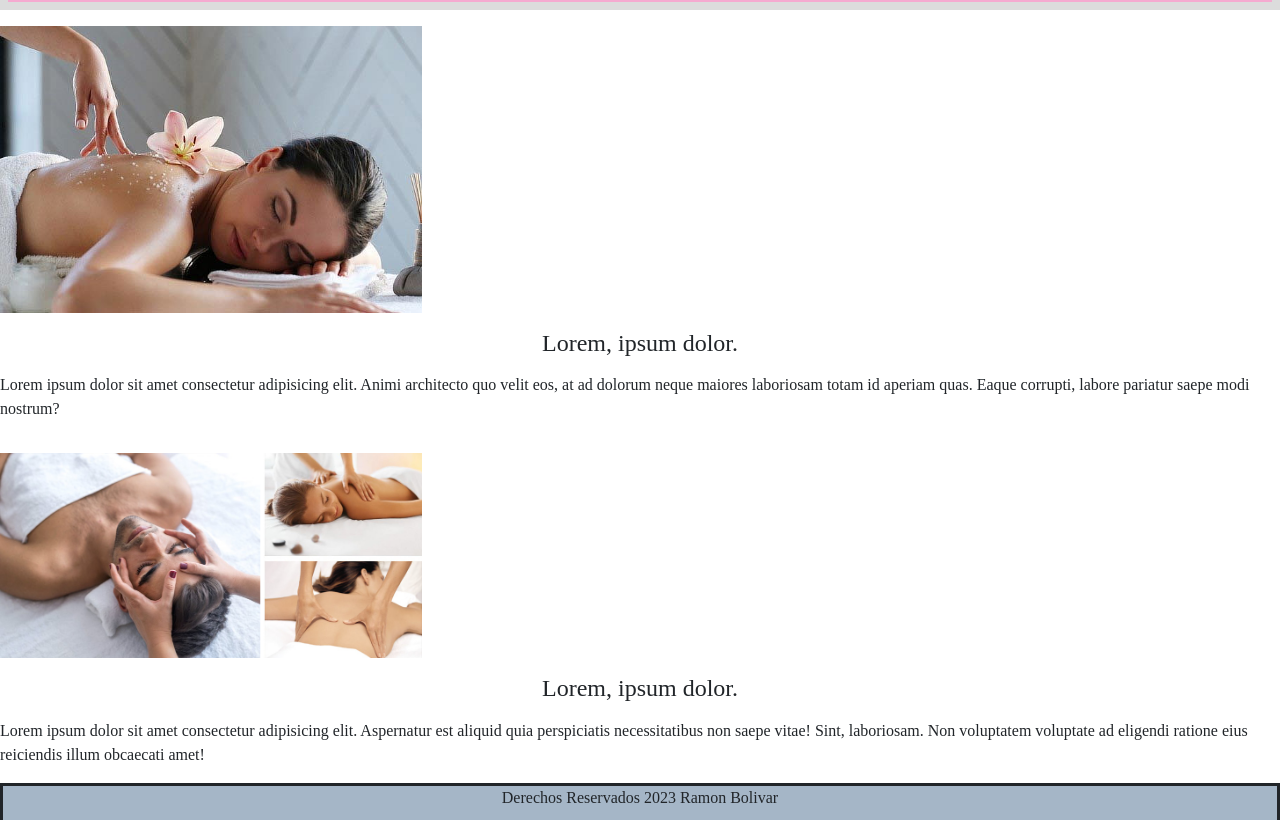
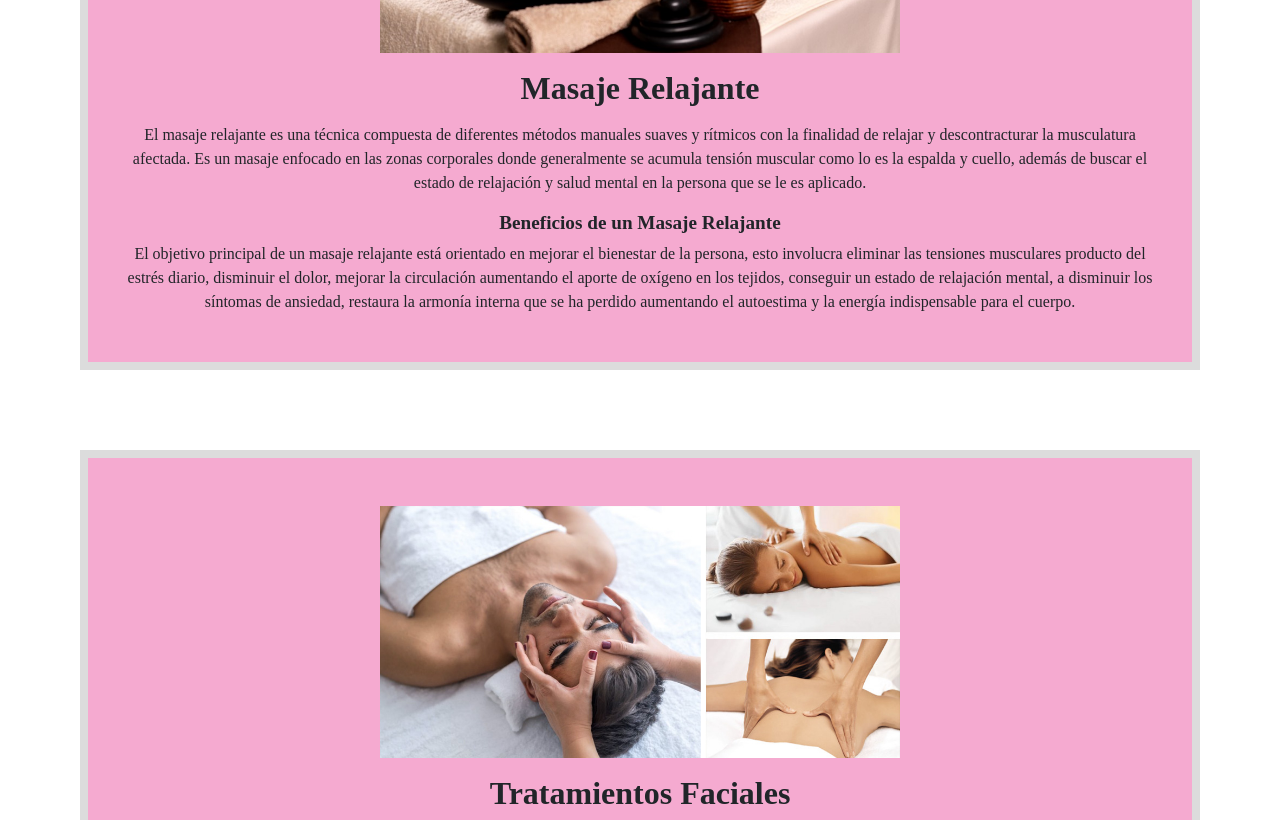
Before and after one commit to bolivarcampos/entrega2-coderhouse, a plain HTML site: page pages/Servicios.html in a window 1280 px wide. Shown: the part 1642-2462 px from the top of the page. Drawn offline with nearby package versions, Linux system fonts and the light colour scheme; a web font is replaced by a local one.

Commit message:
page servicios lista

```diff
--- a/pages/Servicios.html
+++ b/pages/Servicios.html
@@ -53,38 +53,59 @@
     </header>
     <main>
 
-            <img class="imgcentral " src="../images/woman-567021_1280.jpg" alt="mujermasaje">
+        <img class="imgcentral " src="../images/woman-567021_1280.jpg" alt="mujermasaje">
 
-            <h1>Servicios que Ofrecemos</h1>
+        <h1>Servicios que Ofrecemos</h1>
 
-        <div class="contentor-servicio1">
+        <div class="contentor-servicio">
 
             <img class="service" src="../images/cremas-para-masajes-y-sus-caracteristicas.jpg" alt="masajecremas">
 
-            <h3>Lorem, ipsum dolor.</h3>
+            <h3>Masaje Relajante</h3>
 
-            <p>Lorem ipsum dolor sit amet, consectetur adipisicing elit. Aperiam recusandae repudiandae nobis adipisci quas
-                ducimus maxime error cum iusto minima vero numquam, maiores eaque consectetur illo distinctio sint ut
-                consequatur?</p>
+            <p>El masaje relajante es una técnica compuesta de diferentes métodos manuales suaves y rítmicos con la
+                finalidad de relajar y descontracturar la musculatura afectada. Es un masaje enfocado en las zonas
+                corporales donde generalmente se acumula tensión muscular como lo es la espalda y cuello, además de
+                buscar el estado de relajación y salud mental en la persona que se le es aplicado.</p>
+
+            <h4> Beneficios de un Masaje Relajante</h4>
+
+            <p>El objetivo principal de un masaje relajante está orientado en mejorar el bienestar de la persona, esto
+                involucra eliminar las tensiones musculares producto del estrés diario, disminuir el dolor, mejorar la
+                circulación aumentando el aporte de oxígeno en los tejidos, conseguir un estado de relajación mental, a
+                disminuir los síntomas de ansiedad, restaura la armonía interna que se ha perdido aumentando el
+                autoestima y la energía indispensable para el cuerpo.</p>
 
 
         </div>
 
+        <div class="contentor-servicio">
+            <img class="service" src="../images/masajes-relajantes.jpg" alt="orquidea">
 
-        <img class="service" src="../images/masajeorquidea2.jpg" alt="orquidea">
+            <h3>Tratamientos Faciales</h3>
 
-        <h3>Lorem, ipsum dolor.</h3>
+            <p>Los tratamientos faciales combinan aparatología médica y manual para tratar las diferentes esteticopatías
+                de la piel. Cada tratamiento facial (despigmentantes, peelings, rejuvenecedores faciales, etc.) se
+                realiza de forma personalizada en función de las necesidades y de la evolución de cada persona,
+                adaptándose al grado de envejecimiento y actuando en las diferentes capas del tejido.</p>
 
-        <p>Lorem ipsum dolor sit amet consectetur adipisicing elit. Animi architecto quo velit eos, at ad dolorum neque
-            maiores laboriosam totam id aperiam quas. Eaque corrupti, labore pariatur saepe modi nostrum?</p>
+        </div>
 
-        <img class="service" src="../images/masajes-relajantes.jpg" alt="masajehombre">
+        <div class="contentor-servicio">
 
-        <h3>Lorem, ipsum dolor.</h3>
+            <img class="service" src="../images/masajes_pies.jpg" alt="masajehombre">
 
-        <p>Lorem ipsum dolor sit amet consectetur adipisicing elit. Aspernatur est aliquid quia perspiciatis
-            necessitatibus non saepe vitae! Sint, laboriosam. Non voluptatem voluptate ad eligendi ratione eius
-            reiciendis illum obcaecati amet!</p>
+            <h3>Terapia Reflexología</h3>
+
+            <p>La reflexología se basa en el tratamiento de zonas reflejas, o lo que es lo mismo, en el masaje de ciertas zonas o puntos de las manos o pies, que son el reflejo de una parte del cuerpo.</p>
+
+            <h4> Beneficios de la Reflexología</h4>
+
+            <p>La reflexología actúa como un tratamiento relajante, también favorece la circulación sanguínea, reduce el estrés, permite la liberación de toxinas, además se encarga de equilibrar los diferentes sistemas, disminuir el dolor y revitalizar las energías del cuerpo mediante el masaje en los puntos reflejos de manos o pies.</p>
+
+        </div>
+
+
 
 
     </main>
--- a/styles/css/css.css
+++ b/styles/css/css.css
@@ -41,19 +41,28 @@ nav ul li {
 h1 {
     font-size: 4rem;
     text-align: center;
+    font-weight: bold;
 }
 
 h2 {
     font-size: 3rem;
     text-align: center;
     margin: 2rem 0 2rem 0;
+    font-weight: bold;
 }
 
 h3 {
-    font-size: 1.5rem;
+    font-size: 2rem;
     text-align: center;
     margin: 1rem;
+    font-weight: bold;
 
+}
+
+h4{
+    font-size: 1.2rem;
+    text-align: center;
+    font-weight: bold;
 }
 
 footer {
@@ -408,16 +417,22 @@ iframe {
 /* Servicios */
 
 .service {
-    width: 33%;
+    width: 50%;
     margin-top: 1rem;
 
 }
 
-.contentor-servicio1{
+.contentor-servicio{
     text-align: center;
     border: 0.5rem solid gainsboro;
     background-color: var(--secundario);
+    margin: 5rem;
+    padding: 2rem;
 }
+
+
+
+
 
 
 
```
Also changed, not shown: 1 other file.
